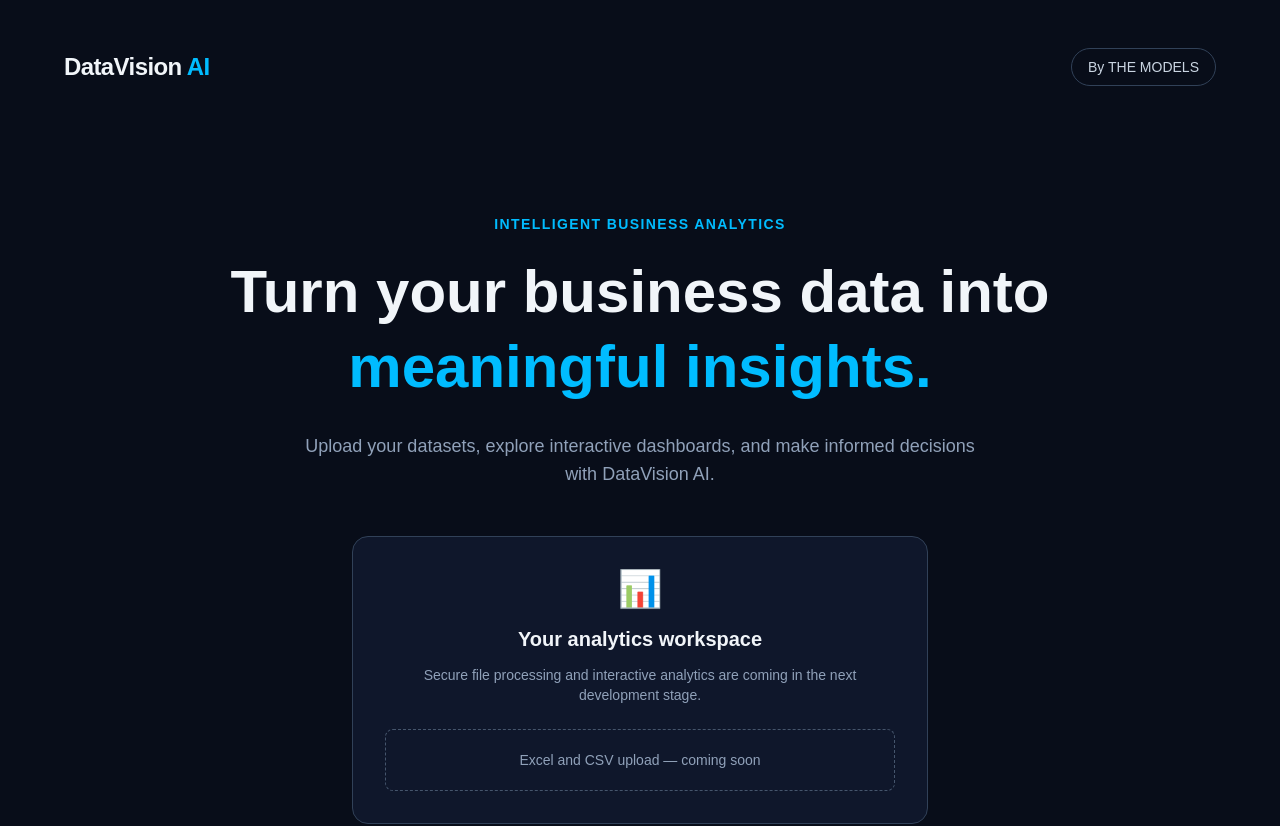
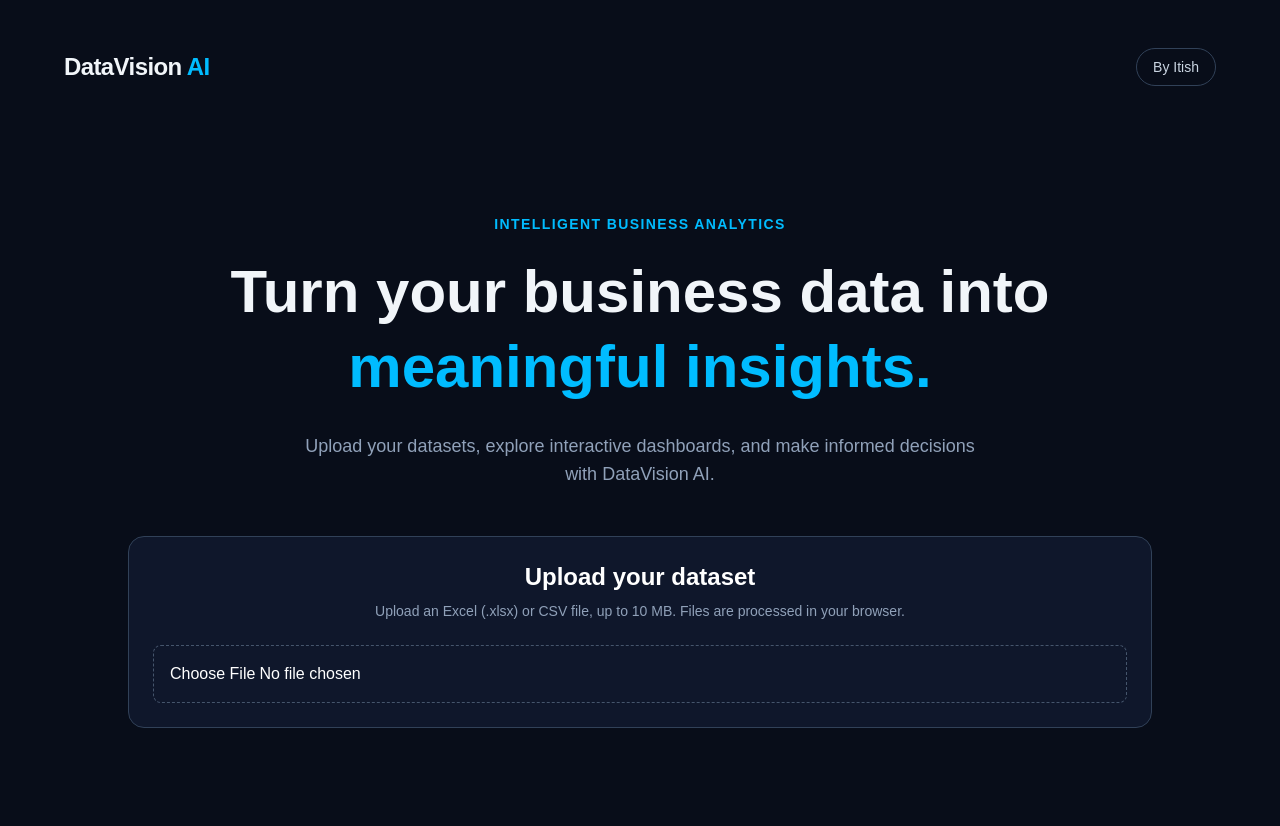
Before and after one commit to kumaritish2001-lab/datavision-ai, a Next.js app: page / in a window 1280 px wide. Shown: the top 826 px of the page. Built offline with nearby package versions, Linux system fonts and the light colour scheme.

Commit message:
Update homepage and integrate

```diff
--- /dev/null
+++ b/app/FileUpload.tsx
@@ -0,0 +1,193 @@
+
+"use client";
+
+import { useState, type ChangeEvent } from "react";
+
+type DataRow = Record<string, string | number | boolean | null>;
+
+const MAX_FILE_SIZE = 10 * 1024 * 1024;
+
+export default function FileUpload() {
+  const [fileName, setFileName] = useState("");
+  const [columns, setColumns] = useState<string[]>([]);
+  const [rows, setRows] = useState<DataRow[]>([]);
+  const [error, setError] = useState("");
+  const [loading, setLoading] = useState(false);
+
+  async function handleUpload(event: ChangeEvent<HTMLInputElement>) {
+    const file = event.target.files?.[0];
+    if (!file) return;
+
+    setError("");
+    setFileName("");
+    setColumns([]);
+    setRows([]);
+    setLoading(true);
+
+    try {
+      const extension = file.name.split(".").pop()?.toLowerCase();
+
+      if (!["xlsx", "csv"].includes(extension || "")) {
+        throw new Error("Please upload an XLSX or CSV file.");
+      }
+
+      if (file.size > MAX_FILE_SIZE) {
+        throw new Error("File must be smaller than 10 MB.");
+      }
+
+      if (file.size === 0) {
+        throw new Error("The selected file is empty.");
+      }
+
+      let parsedRows: DataRow[] = [];
+
+      if (extension === "csv") {
+        const Papa = (await import("papaparse")).default;
+        const text = await file.text();
+
+        const result = Papa.parse<DataRow>(text, {
+          header: true,
+          skipEmptyLines: "greedy",
+          dynamicTyping: true,
+        });
+
+        if (result.errors.length > 0) {
+          throw new Error(result.errors[0].message);
+        }
+
+        parsedRows = result.data;
+      } else {
+        const ExcelJS = (await import("exceljs")).default;
+        const workbook = new ExcelJS.Workbook();
+        const buffer = await file.arrayBuffer();
+
+        await workbook.xlsx.load(buffer);
+
+        const worksheet = workbook.worksheets[0];
+
+        if (!worksheet) {
+          throw new Error("No worksheet found in the Excel file.");
+        }
+
+        const headers: string[] = [];
+        worksheet.getRow(1).eachCell({ includeEmpty: true }, (cell, index) => {
+          headers[index - 1] = String(cell.text || `Column ${index}`);
+        });
+
+        worksheet.eachRow((row, rowNumber) => {
+          if (rowNumber === 1) return;
+
+          const record: DataRow = {};
+
+          headers.forEach((header, index) => {
+            const cell = row.getCell(index + 1);
+            const value = cell.value;
+
+            record[header] =
+              typeof value === "number" ||
+              typeof value === "boolean" ||
+              typeof value === "string"
+                ? value
+                : value == null
+                  ? null
+                  : cell.text;
+          });
+
+          parsedRows.push(record);
+        });
+      }
+
+      if (parsedRows.length === 0) {
+        throw new Error("No data rows were found in this file.");
+      }
+
+      const detectedColumns = Object.keys(parsedRows[0]);
+
+      if (detectedColumns.length === 0) {
+        throw new Error("No columns were detected.");
+      }
+
+      setFileName(file.name);
+      setColumns(detectedColumns);
+      setRows(parsedRows);
+    } catch (err) {
+      setError(
+        err instanceof Error ? err.message : "Unable to process this file."
+      );
+    } finally {
+      setLoading(false);
+      event.target.value = "";
+    }
+  }
+
+  return (
+    <div className="mx-auto max-w-5xl rounded-2xl border border-slate-700 bg-slate-900 p-6 text-white">
+      <h2 className="mb-2 text-2xl font-bold">Upload your dataset</h2>
+
+      <p className="mb-6 text-sm text-slate-400">
+        Upload an Excel (.xlsx) or CSV file, up to 10 MB.
+        Files are processed in your browser.
+      </p>
+
+      <input
+        type="file"
+        accept=".xlsx,.csv"
+        onChange={handleUpload}
+        disabled={loading}
+        className="block w-full rounded-lg border border-dashed border-slate-600 p-4 text-sm"
+      />
+
+      {loading && (
+        <p className="mt-4 text-sky-400">Processing your file...</p>
+      )}
+
+      {error && (
+        <p role="alert" className="mt-4 text-red-400">
+          {error}
+        </p>
+      )}
+
+      {fileName && (
+        <div className="mt-8">
+          <h3 className="text-lg font-semibold text-sky-400">
+            {fileName}
+          </h3>
+
+          <p className="mt-2 text-sm text-slate-400">
+            {rows.length} rows · {columns.length} columns
+          </p>
+
+          <h4 className="mt-6 mb-3 font-semibold">
+            Data preview (first 10 rows)
+          </h4>
+
+          <div className="overflow-x-auto rounded-lg border border-slate-700">
+            <table className="w-full border-collapse text-left text-sm">
+              <thead className="bg-slate-800">
+                <tr>
+                  {columns.map((column, index) => (
+                    <th key={index} className="whitespace-nowrap p-3">
+                      {column}
+                    </th>
+                  ))}
+                </tr>
+              </thead>
+
+              <tbody>
+                {rows.slice(0, 10).map((row, index) => (
+                  <tr key={index} className="border-t border-slate-700">
+                    {columns.map((column, columnIndex) => (
+                      <td key={columnIndex} className="p-3">
+                        {row[column] == null ? "—" : String(row[column])}
+                      </td>
+                    ))}
+                  </tr>
+                ))}
+              </tbody>
+            </table>
+          </div>
+        </div>
+      )}
+    </div>
+  );
+}
--- a/app/page.tsx
+++ b/app/page.tsx
@@ -1,18 +1,22 @@
+
+import FileUpload from "./FileUpload";
 
 export default function HomePage() {
   return (
     <main className="min-h-screen px-6 py-12">
       <div className="mx-auto max-w-6xl">
+        {/* Header */}
         <header className="mb-16 flex items-center justify-between">
           <h1 className="text-2xl font-bold tracking-tight">
             DataVision <span className="text-sky-400">AI</span>
           </h1>
 
           <span className="rounded-full border border-slate-700 px-4 py-2 text-sm text-slate-300">
-            By THE MODELS
+            By Itish
           </span>
         </header>
 
+        {/* Main Section */}
         <section className="py-16 text-center">
           <p className="mb-5 text-sm font-semibold uppercase tracking-widest text-sky-400">
             Intelligent Business Analytics
@@ -20,7 +24,9 @@ export default function HomePage() {
 
           <h2 className="mx-auto max-w-4xl text-4xl font-bold leading-tight md:text-6xl">
             Turn your business data into
-            <span className="text-sky-400"> meaningful insights.</span>
+            <span className="text-sky-400">
+              {" "}meaningful insights.
+            </span>
           </h2>
 
           <p className="mx-auto mt-7 max-w-2xl text-lg text-slate-400">
@@ -28,26 +34,15 @@ export default function HomePage() {
             and make informed decisions with DataVision AI.
           </p>
 
-          <div className="mx-auto mt-12 max-w-xl rounded-2xl border border-slate-700 bg-slate-900 p-8">
-            <div className="mb-4 text-4xl">📊</div>
-
-            <h3 className="text-xl font-semibold">
-              Your analytics workspace
-            </h3>
-
-            <p className="mt-3 text-sm text-slate-400">
-              Secure file processing and interactive analytics
-              are coming in the next development stage.
-            </p>
-
-            <div className="mt-6 rounded-lg border border-dashed border-slate-600 p-5 text-sm text-slate-400">
-              Excel and CSV upload — coming soon
-            </div>
+          {/* File Upload Workspace */}
+          <div className="mx-auto mt-12 max-w-5xl">
+            <FileUpload />
           </div>
         </section>
 
+        {/* Footer */}
         <footer className="mt-16 border-t border-slate-800 pt-6 text-center text-sm text-slate-500">
-          DataVision AI © 2026 · Developed by THE MODELS
+          DataVision AI © 2026 · Developed by Itish
         </footer>
       </div>
     </main>
```
